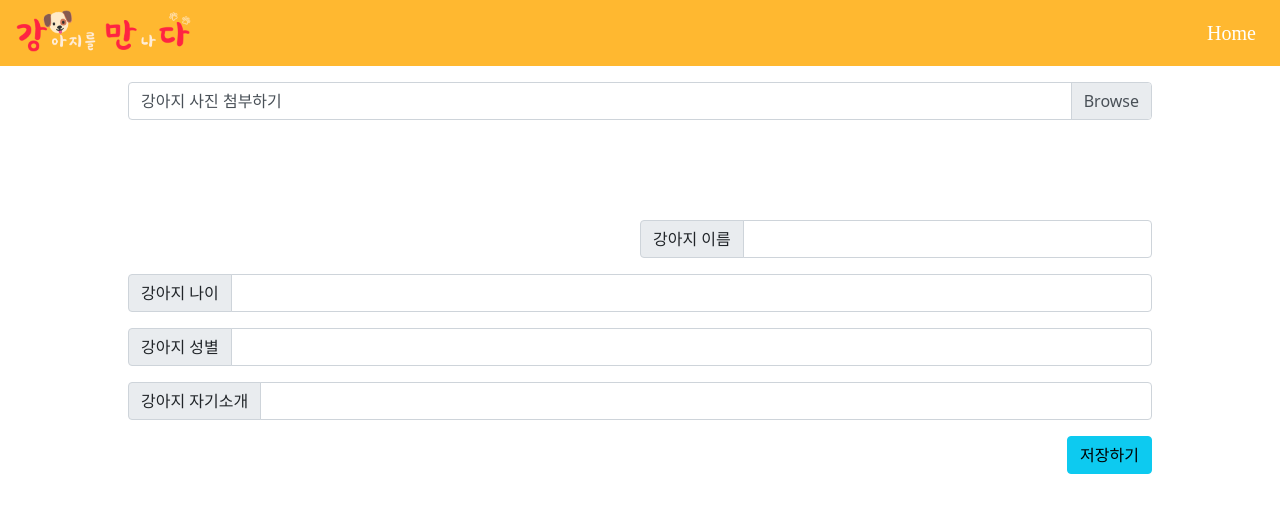
After one commit to carina9231/MaruMaru_sparta, a Flask app: page /profile in a window 1280 px wide. The commit adds this page. Shown: the top 513 px of the page. Run offline with Flask 2, Linux system fonts and the light colour scheme; some libraries are stand-ins or nearby versions; some web fonts are replaced.

Commit message:
profile_upload

```diff
--- a/app.py
+++ b/app.py
@@ -84,7 +84,7 @@ def post_delete():
 def show_posts_upload():
     return render_template('post_upload.html')
 
-
+# 게시물 작성
 @app.route('/posts', methods=['POST'])
 def post_upload():
     author_receive = request.form['author_give']
@@ -141,5 +141,45 @@ def comment_upload():
     return jsonify({'msg': '댓글 저장!', 'save_comment': save_comment})
 
 
+# 프로필 작성 페이지 불러오기
+@app.route('/profile')
+def show_profile_upload():
+    return render_template('profile_upload.html')
+
+# 프로필 작성
+@app.route('/profile', methods=['POST'])
+def profile_upload():
+    name_receive = request.form["name_give"]
+    age_receive = request.form["age_give"]
+    gender_receive = request.form["gender_give"]
+    comment_receive = request.form["comment_give"]
+    filename_receive = request.form['filename_give']
+
+    file = request.files['file_give']
+
+    extension = file.filename.split('.')
+
+    today = datetime.now()
+    mytime = today.strftime('%Y년%m월%d일%H:%M:%S')
+
+    filename = f'{mytime}-{extension[0]}'
+
+    filename = "".join(i for i in filename if i not in "\/:*?<>|")
+
+    filename = filename.strip()
+    save_to = f'static/profileimg/{filename}.{extension[1]}'
+    file.save(save_to)
+
+    doc = {
+        'name': name_receive,
+        'age': age_receive,
+        'gender': gender_receive,
+        'comment': comment_receive,
+        'file': f'{filename}.{extension[1]}'
+    }
+
+    db.profile.insert_one(doc)
+    return jsonify({'msg': '저장 완료!'})
+
 if __name__ == '__main__':
     app.run('0.0.0.0', port=5000, debug=True)
--- /dev/null
+++ b/static/css/profile_upload.css
@@ -0,0 +1,15 @@
+    .all {
+        width: 80%;
+        margin: auto;
+    }
+
+    .dog_name_box {
+        float: right;
+        width: 50%;
+        margin-top: 100px;
+    }
+
+    .save {
+        float: right;
+        color: #3DB2FF;
+    }
--- /dev/null
+++ b/static/js/profile_upload.js
@@ -0,0 +1,73 @@
+$(document).ready(function () {
+    bsCustomFileInput.init()
+})
+
+function profile_upload() {
+
+    let name = $("#dog_name").val()
+    let age = $("#dog_age").val()
+    let gender = $("#dog_gender").val()
+    let comment = $("#dog_comment").val()
+
+
+    // 파일명 출력
+    let fileInput = document.getElementsByClassName("file");
+
+    //사진이 들어가지 않았을 때
+    if (fileInput[0].files.length == 0) {
+        alert("사진을 넣어주세요!");
+        $("#file").focus();
+        return false;
+    }
+    for (let i = 0; i < fileInput.length; i++) {
+        if (fileInput[i].files.length > 0) {
+            for (let j = 0; j < fileInput[i].files.length; j++) {
+                let filename = fileInput[i].files[j].name //
+
+                let file = $('#file')[0].files[0]
+                let form_data = new FormData()
+
+                form_data.append("file_give", file)
+                form_data.append("name_give", name)
+                form_data.append("age_give", age)
+                form_data.append("gender_give", gender)
+                form_data.append("comment_give", comment)
+                form_data.append("filename_give", filename)
+
+                if ($("#dog_name").val().length == 0) {
+                    alert("강아지 이름을 입력하세요!");
+                    $("#dog_name").focus();
+                    return false;
+                }
+                if ($("#dog_age").val().length == 0) {
+                    alert("강아지 나이를 입력하세요!");
+                    $("#dog_age").focus();
+                    return false;
+                }
+                if ($("#dog_gender").val().length == 0) {
+                    alert("강아지 성별을 입력하세요!");
+                    $("#dog_gender").focus();
+                    return false;
+                }
+                if ($("#dog_comment").val().length == 0) {
+                    alert("강아지 소개를 입력하세요!");
+                    $("#dog_comment").focus();
+                    return false;
+                } else {
+                    $.ajax({
+                        type: "POST",
+                        url: "/profile",
+                        data: form_data,
+                        cache: false,
+                        contentType: false,
+                        processData: false,
+                        success: function (response) {
+                            alert(response["msg"])
+                            location.replace('/')
+                        }
+                    })
+                }
+            }
+        }
+    }
+}
--- a/templates/post_upload.html
+++ b/templates/post_upload.html
@@ -15,6 +15,7 @@
 
 {% block libutton %}
     <li><a href="/list">게시물 보기</a></li>
+    <li><a href="/profile">프로필 작성</a></li>
 {% endblock %}
 
 
@@ -73,4 +74,5 @@
         </button>
     </div>
 </div>
+
 {% endblock %}
--- /dev/null
+++ b/templates/profile_upload.html
@@ -0,0 +1,68 @@
+{% extends 'base.html' %}
+
+{% block title %} 강만다 - 프로필 업로드 {% endblock %}
+
+{% block csslink %}
+    <link rel="stylesheet" href="/static/css/profile_upload.css">
+{% endblock %}
+
+{% block js %}
+    <script src="/static/js/profile_upload.js"></script>
+{% endblock %}
+
+{% block libutton %}
+
+{% endblock %}
+
+
+{% block content %}
+<div class="all">
+    <!--프로필 박스-->
+    <div class=profile_box">
+        <!--사진 업로드-->
+        <div class="custom-file mt-3">
+            <input type="file" class="custom-file-input file" id="file">
+            <label class="custom-file-label" for="file" id="file">강아지 사진 첨부하기</label>
+        </div>
+        <!--강아지 이름-->
+        <div class="dog_name_box">
+            <div class="input-group mb-3">
+                <span class="input-group-text">강아지 이름</span>
+                <input id="dog_name" type="text" class="form-control" placeholder="" aria-label="Username"
+                       aria-describedby="basic-addon1">
+            </div>
+        </div>
+        <!--강아지 나이-->
+        <div class="dog_age_box">
+            <div class="input-group mb-3">
+                <span class="input-group-text">강아지 나이</span>
+                <input id="dog_age" type="text" class="form-control" aria-label="Username"
+                       aria-describedby="basic-addon1">
+            </div>
+        </div>
+        <!--강아지 성별-->
+        <div class="dog_gender_box">
+            <div class="input-group mb-3">
+                <span class="input-group-text">강아지 성별</span>
+                <input id="dog_gender" type="text" class="form-control" aria-label="Username"
+                       aria-describedby="basic-addon1">
+            </div>
+        </div>
+        <!--강아지 자기소개-->
+        <div class="dog_comment_box">
+            <div class="input-group mb-3">
+                <span class="input-group-text">강아지 자기소개</span>
+                <input id="dog_comment" type="text" class="form-control" aria-label="Username"
+                       aria-describedby="basic-addon1">
+            </div>
+        </div>
+    </div>
+
+    <!--저장(save)-->
+    <div class="save">
+        <button onclick="profile_upload()" onchange="profile_upload()" type="button" class="btn btn-info" id="save">저장하기
+        </button>
+    </div>
+</div>
+
+{% endblock %}
```
Also changed, not shown: static/js/post_upload.js (+5 -4 lines).
